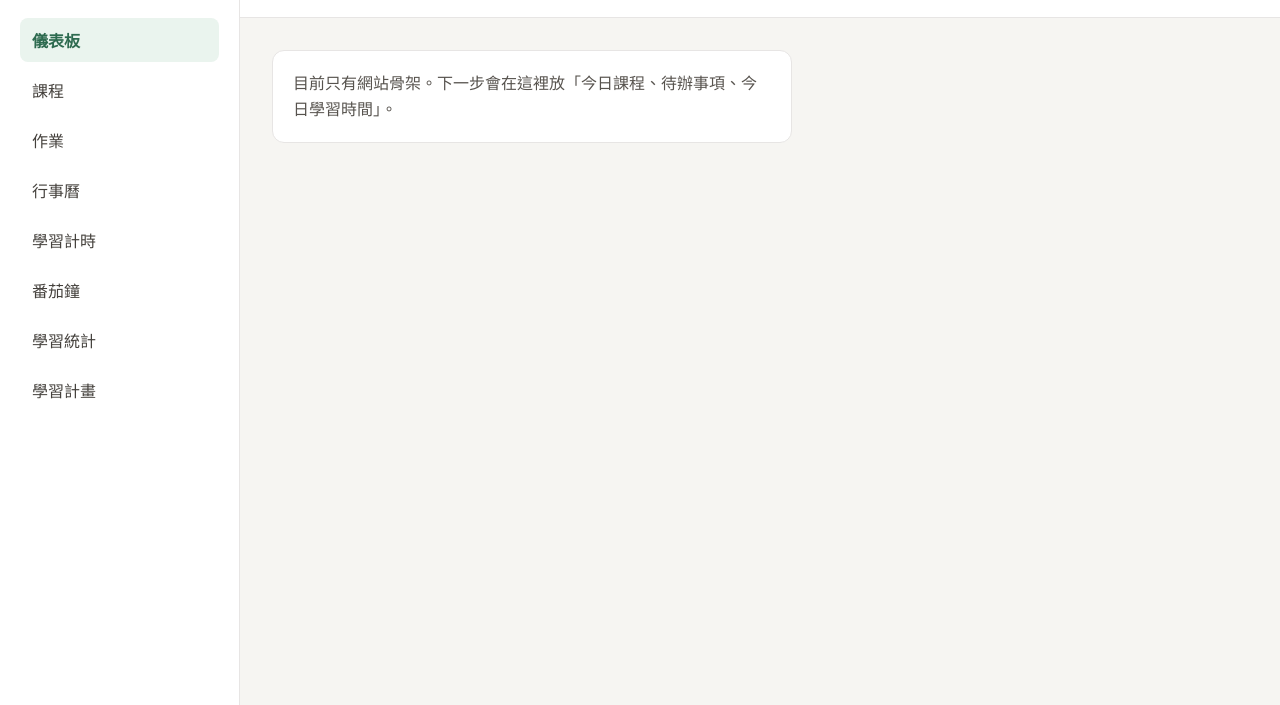
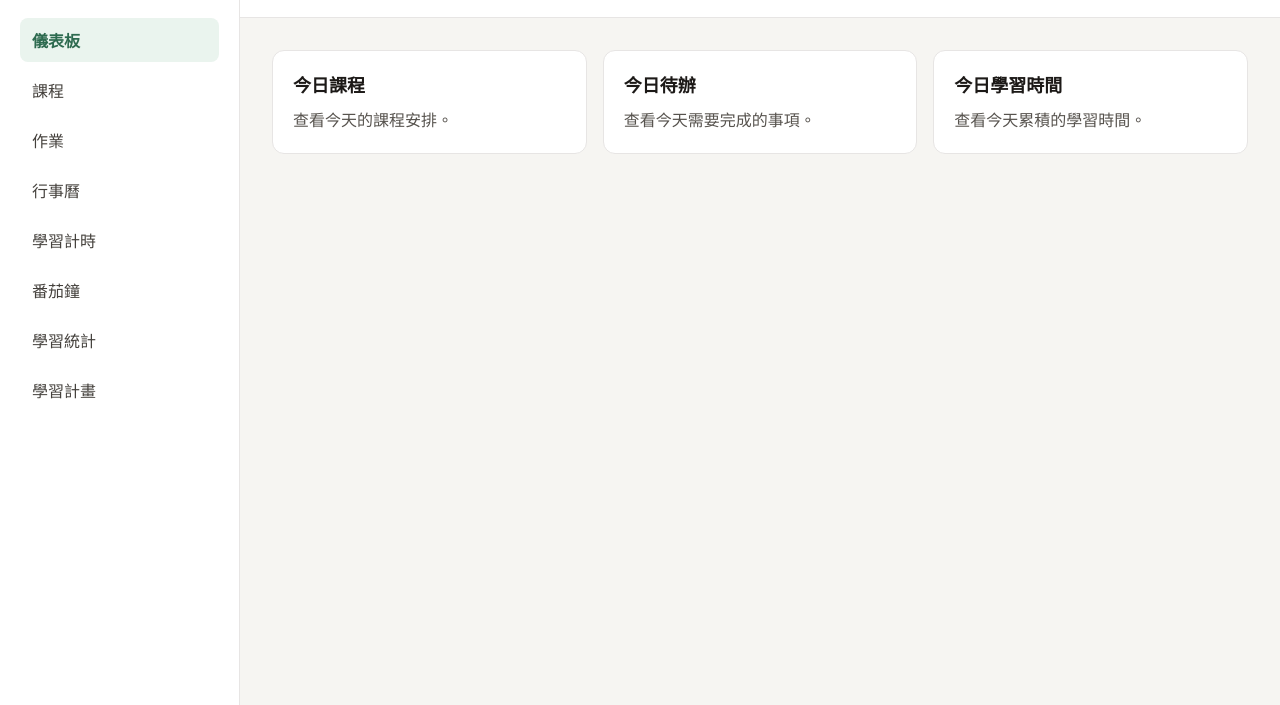
Before and after one commit to weny214/webui-lab, a plain HTML site: page index.html in a window 1280 px wide. Shown: the part 95-800 px from the top of the page. Drawn offline with Linux system fonts and the light colour scheme.

Commit message:
新增dashboard card selection interaction。修改:

```diff
--- a/index.html
+++ b/index.html
@@ -35,9 +35,20 @@
         </header>
 
         <section class="page-body">
-            <p class="placeholder">
-                目前只有網站骨架。下一步會在這裡放「今日課程、待辦事項、今日學習時間」。
-            </p>
+            <div class="dashboard-cards">
+                <button class="dashboard-card" type="button">
+                    <h2>今日課程</h2>
+                    <p>查看今天的課程安排。</p>
+                </button>
+                <button class="dashboard-card" type="button">
+                    <h2>今日待辦</h2>
+                    <p>查看今天需要完成的事項。</p>
+                </button>
+                <button class="dashboard-card" type="button">
+                    <h2>今日學習時間</h2>
+                    <p>查看今天累積的學習時間。</p>
+                </button>
+            </div>
         </section>
     </main>
 
--- a/script.js
+++ b/script.js
@@ -13,3 +13,17 @@ const dateText = now.toLocaleDateString("zh-TW", {
 });
 
 dateElement.textContent = dateText;
+
+const dashboardCards = document.querySelectorAll(".dashboard-card");
+
+function selectDashboardCard(event) {
+    dashboardCards.forEach((card) => {
+        card.classList.remove("is-selected");
+    });
+
+    event.currentTarget.classList.add("is-selected");
+}
+
+dashboardCards.forEach((card) => {
+    card.addEventListener("click", selectDashboardCard);
+});
--- a/styles.css
+++ b/styles.css
@@ -88,14 +88,34 @@ body {
     padding: 32px;
 }
 
-.placeholder {
-    max-width: 520px;
+.dashboard-cards {
+    display: grid;
+    grid-template-columns: repeat(auto-fit, minmax(220px, 1fr));
+    gap: 16px;
+}
+
+.dashboard-card {
     padding: 20px;
     background-color: #ffffff;
     border: 1px solid #e7e5e4;
     border-radius: 12px;
     color: #57534e;
+    font: inherit;
     line-height: 1.6;
+    text-align: left;
+    cursor: pointer;
+}
+
+.dashboard-card h2 {
+    margin-bottom: 8px;
+    color: #1c1917;
+    font-size: 18px;
+}
+
+.dashboard-card.is-selected {
+    border-color: #2d6a4f;
+    background-color: #eaf4ee;
+    box-shadow: 0 0 0 2px #2d6a4f;
 }
 
 /* 手機：選單改放到上方，避免左右擠在一起 */
```
Also changed, not shown: 1 other file.
